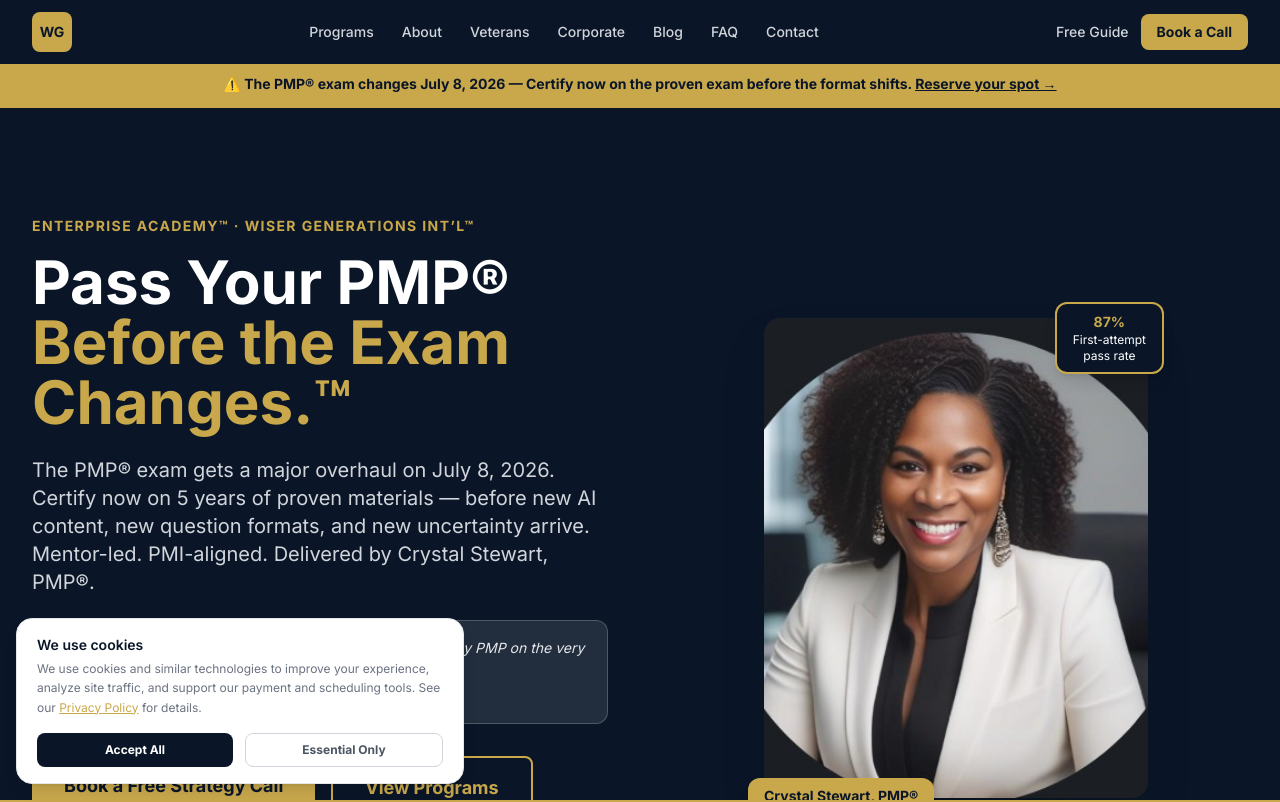
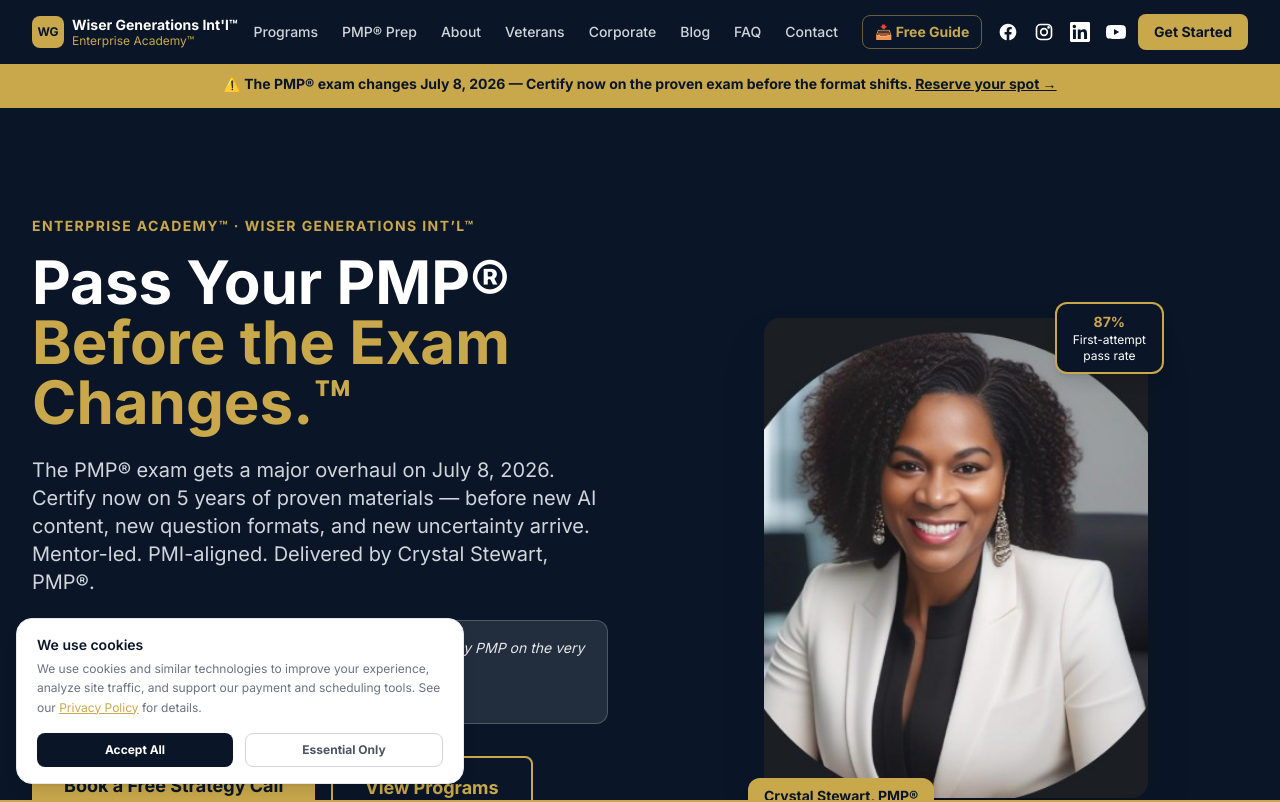
Before and after one commit to D4CGDBEMWS/wisergenerations-pmp, a Next.js app: page / in a window 1280 px wide. Shown: the top 802 px of the page. Built offline with nearby package versions, Linux system fonts and the light colour scheme.

Commit message:
Restore Navbar visual polish: logo, SocialIcons, Free Guide highlight
Updated Navbar component with new styles and social icons integration. Modified link labels and adjusted layout for better responsiveness.

```diff
--- a/components/layout/Navbar.tsx
+++ b/components/layout/Navbar.tsx
@@ -1,11 +1,13 @@
 'use client'
 import { useState, useEffect } from 'react'
 import Link from 'next/link'
+import SocialIcons from './SocialIcons'
 
 const CALENDLY = 'https://calendly.com/space4grace/15min'
 
 const navLinks = [
   { label: 'Programs', href: '/programs' },
+  { label: 'PMP® Prep', href: '/pmp' },
   { label: 'About', href: '/about' },
   { label: 'Veterans', href: '/veterans' },
   { label: 'Corporate', href: '/corporate' },
@@ -30,47 +32,53 @@
         <div className="flex items-center justify-between h-16">
 
           {/* Logo */}
-          <Link href="/" className="flex-shrink-0">
-            <div className="w-10 h-10 bg-gold rounded-lg flex items-center justify-center">
-              <span className="text-navy font-bold text-sm">WG</span>
+          <Link href="/" className="flex items-center gap-2 shrink-0">
+            <div className="w-8 h-8 bg-gold rounded-lg flex items-center justify-center">
+              <span className="text-navy font-bold text-xs">WG</span>
+            </div>
+            <div className="hidden sm:block">
+              <p className="text-white font-bold text-sm leading-tight">Wiser Generations Int&apos;l™</p>
+              <p className="text-gold text-xs leading-tight">Enterprise Academy™</p>
             </div>
           </Link>
 
-          {/* Desktop nav links */}
-          <div className="hidden lg:flex items-center gap-1">
+          {/* Desktop Nav */}
+          <div className="hidden md:flex items-center gap-6">
             {navLinks.map((link) => (
               <Link
                 key={link.href}
                 href={link.href}
-                className="text-gray-300 hover:text-gold px-3 py-2 rounded-md text-sm font-medium transition-colors"
+                className="text-gray-300 hover:text-gold text-sm font-medium transition-colors"
               >
                 {link.label}
               </Link>
             ))}
+            {/* FREE GUIDE highlighted in nav */}
+            <Link
+              href="/free-guide"
+              className="flex items-center gap-1.5 text-gold border border-gold/50 hover:bg-gold/10 text-sm font-bold px-3 py-1.5 rounded-lg transition-colors"
+            >
+              📥 Free Guide
+            </Link>
           </div>
 
-          {/* Desktop CTA */}
-          <div className="hidden lg:flex items-center gap-3">
-            <Link
-              href="/free-guide"
-              className="text-gray-300 hover:text-gold text-sm font-medium transition-colors"
-            >
-              Free Guide
-            </Link>
+          {/* Desktop CTA + Social Icons */}
+          <div className="hidden md:flex items-center gap-3">
+            <SocialIcons variant="white" className="hidden lg:flex" />
             <a
               href={CALENDLY}
               target="_blank"
               rel="noopener noreferrer"
-              className="bg-gold text-navy font-bold px-4 py-2 rounded-lg text-sm hover:bg-yellow-400 transition-colors"
+              className="bg-gold text-navy font-bold px-4 py-2 rounded-lg hover:bg-amber-400 transition-colors text-sm"
             >
-              Book a Call
+              Get Started
             </a>
           </div>
 
           {/* Mobile menu button */}
           <button
             onClick={() => setIsOpen(!isOpen)}
-            className="lg:hidden text-gray-300 hover:text-white p-2"
+            className="md:hidden text-gray-300 hover:text-white p-2"
             aria-label="Toggle menu"
           >
             <svg className="w-6 h-6" fill="none" stroke="currentColor" viewBox="0 0 24 24">
@@ -86,33 +94,33 @@
 
       {/* Mobile menu */}
       {isOpen && (
-        <div className="lg:hidden bg-navy border-t border-white/10">
-          <div className="px-4 py-4 space-y-1">
+        <div className="md:hidden bg-navy border-t border-navy-light">
+          <div className="px-4 pt-2 pb-4 space-y-1">
             {navLinks.map((link) => (
               <Link
                 key={link.href}
                 href={link.href}
+                className="block text-gray-300 hover:text-gold py-2 text-sm font-medium transition-colors"
                 onClick={() => setIsOpen(false)}
-                className="block text-gray-300 hover:text-gold px-3 py-2 rounded-md text-sm font-medium transition-colors"
               >
                 {link.label}
               </Link>
             ))}
-            <div className="pt-4 border-t border-white/10 flex flex-col gap-3">
-              <Link
-                href="/free-guide"
-                onClick={() => setIsOpen(false)}
-                className="block text-gray-300 hover:text-gold px-3 py-2 text-sm font-medium transition-colors"
-              >
-                Free Guide
-              </Link>
+            <Link
+              href="/free-guide"
+              className="flex items-center gap-1.5 text-gold text-sm font-bold py-2"
+              onClick={() => setIsOpen(false)}
+            >
+              📥 Free Guide
+            </Link>
+            <div className="pt-2 border-t border-gray-700">
               <a
                 href={CALENDLY}
                 target="_blank"
                 rel="noopener noreferrer"
-                className="bg-gold text-navy font-bold px-4 py-3 rounded-lg text-sm hover:bg-yellow-400 transition-colors text-center"
+                className="block w-full bg-gold text-navy font-bold px-4 py-2 rounded-lg text-center text-sm hover:bg-amber-400 transition-colors"
               >
-                Book a Free Strategy Call
+                Book a Free Call
               </a>
             </div>
           </div>
```
